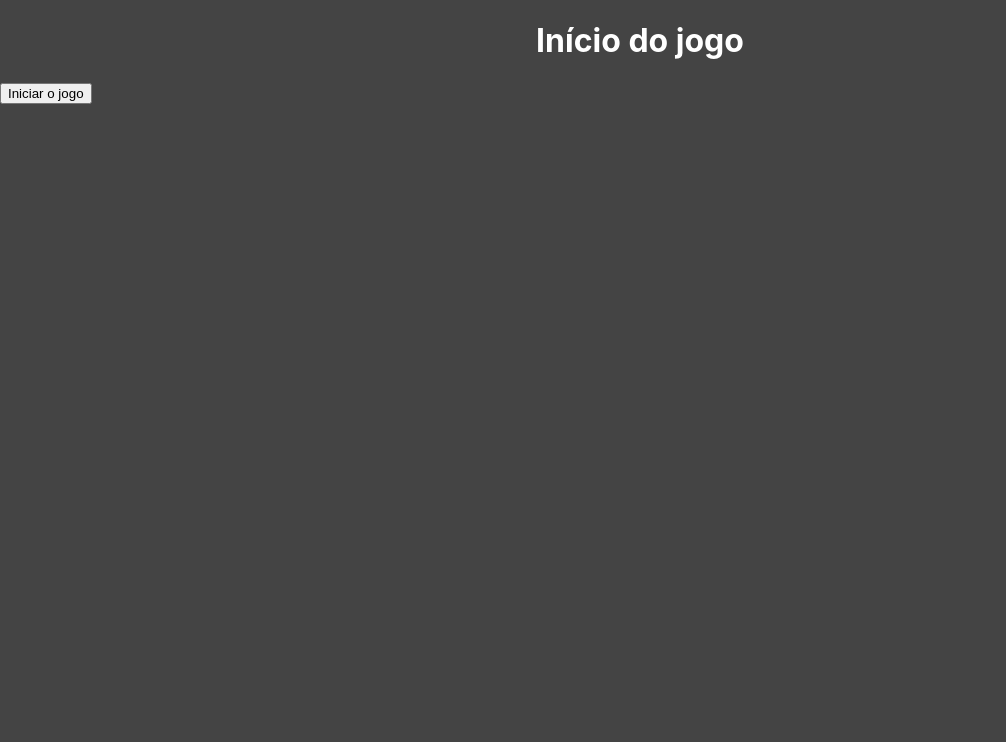
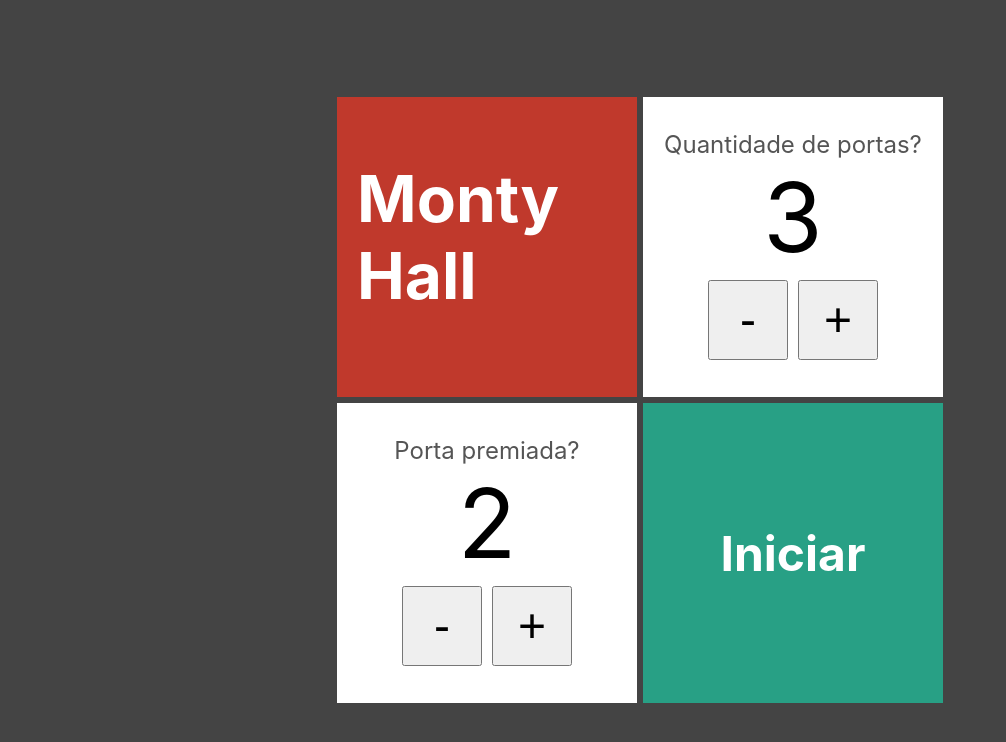
Before and after one commit to rafaelbertelli/monty-hall, a Next.js app: page / in a window 1280 px wide. Shown: the top 742 px of the page, without its empty margins (0-1006 px from the left). Built offline with nearby package versions, Linux system fonts and the light colour scheme.

Commit message:
add rule to create game

```diff
--- a/package.json
+++ b/package.json
@@ -14,8 +14,10 @@
     "react-dom": "17.0.2"
   },
   "devDependencies": {
-    "@types/react": "^17.0.18",
+    "@types/node": "^16.7.6",
+    "@types/react": "^17.0.19",
     "eslint": "7.32.0",
-    "eslint-config-next": "11.1.0"
+    "eslint-config-next": "11.1.0",
+    "typescript": "^4.4.2"
   }
 }
--- /dev/null
+++ b/src/components/NumberInput/NumberInput.module.css
@@ -0,0 +1,31 @@
+.numberInput {
+  display: flex;
+  flex: 1;
+  flex-direction: column;
+  align-items: center;
+  justify-content: center;
+  color: #000;
+}
+
+.text {
+  color: #555;
+  font-size: 1.5rem;
+}
+
+.value {
+  font-size: 6rem;
+}
+
+.buttons {
+  display: flex;
+}
+
+.button {
+  display: flex;
+  align-items: center;
+  justify-content: center;
+  font-size: 3rem;
+  height: 80px;
+  width: 80px;
+  margin: 5px;
+}
--- /dev/null
+++ b/src/components/NumberInput/index.tsx
@@ -0,0 +1,27 @@
+import styles from "./NumberInput.module.css";
+
+interface NumberInputProps {
+  text: string;
+  value: number;
+  onChange: (newValue: number) => void;
+}
+
+export default function NumberInput(props: NumberInputProps) {
+  const decrement = () => props.onChange(props.value - 1);
+  const increment = () => props.onChange(props.value + 1);
+
+  return (
+    <div className={styles.numberInput}>
+      <span className={styles.text}>{props.text}</span>
+      <span className={styles.value}>{props.value}</span>
+      <div className={styles.buttons}>
+        <button className={styles.button} onClick={decrement}>
+          -
+        </button>
+        <button className={styles.button} onClick={increment}>
+          +
+        </button>
+      </div>
+    </div>
+  );
+}
--- /dev/null
+++ b/src/components/card/Card.module.css
@@ -0,0 +1,9 @@
+.card {
+  display: flex;
+  width: 300px;
+  height: 300px;
+  color: #fff;
+  font-size: 2rem;
+  margin: 3px;
+  padding: 20px;
+}
--- /dev/null
+++ b/src/components/card/index.tsx
@@ -0,0 +1,17 @@
+import styles from "./Card.module.css";
+
+interface CardProps {
+  bgColor?: string;
+  children?: any;
+}
+
+export default function Card(props: CardProps) {
+  return (
+    <div
+      className={styles.card}
+      style={{ backgroundColor: props.bgColor ?? "#fff" }}
+    >
+      {props.children}
+    </div>
+  );
+}
--- a/src/functions/doors.ts
+++ b/src/functions/doors.ts
@@ -23,3 +23,7 @@ export function updateDoors(
     return door.opened ? door : door.deselect();
   });
 }
+
+export function validDoors(inputDoors, inputGiftDoor): boolean {
+  return inputGiftDoor <= inputDoors;
+}
--- a/src/pages/index.jsx
+++ b/src/pages/index.jsx
@@ -1,7 +1,14 @@
 import Head from "next/head";
 import Link from "next/link";
+import { useState } from "react";
+import Card from "../components/card";
+import NumberInput from "../components/NumberInput";
+import styles from "../styles/Form.module.css";
 
-export default function Home() {
+export default function Form() {
+  const [doorQuantity, setDoorQuantity] = useState(3);
+  const [giftDoor, setGiftDoor] = useState(2);
+
   return (
     <div>
       <Head>
@@ -10,12 +17,34 @@ export default function Home() {
         <link rel="icon" href="/favicon.ico" />
       </Head>
 
-      <div style={{ display: "flex", justifyContent: "center" }}>
-        <h1>Início do jogo</h1>
+      <div className={styles.form}>
+        <div>
+          <Card bgColor="#c0392c">
+            <h1>Monty Hall</h1>
+          </Card>
+          <Card>
+            <NumberInput
+              text={"Quantidade de portas?"}
+              value={doorQuantity}
+              onChange={setDoorQuantity}
+            />
+          </Card>
+        </div>
+        <div>
+          <Card>
+            <NumberInput
+              text={"Porta premiada?"}
+              value={giftDoor}
+              onChange={setGiftDoor}
+            />
+          </Card>
+          <Card bgColor="#28a085">
+            <Link href={`/game/${doorQuantity}/${giftDoor}`} passHref>
+              <h2 className={styles.link}>Iniciar</h2>
+            </Link>
+          </Card>
+        </div>
       </div>
-      <Link href="/game" passHref>
-        <button>Iniciar o jogo</button>
-      </Link>
     </div>
   );
 }
--- /dev/null
+++ b/src/styles/Form.module.css
@@ -0,0 +1,19 @@
+.form {
+  display: flex;
+  flex-direction: column;
+  justify-content: center;
+  align-items: center;
+  height: 100vh;
+}
+
+.form > div {
+  display: flex;
+}
+
+.link {
+  display: flex;
+  align-self: baseline;
+  cursor: pointer;
+  align-self: center;
+  margin: 0 auto;
+}
```
Also changed, not shown: src/pages/game/[doors]/[hasGift].tsx (+6 -2 lines), src/components/gift/index.tsx (renamed from src/components/gift/index.jsx), 1 other file (tests, documents, lock files or other folders).
